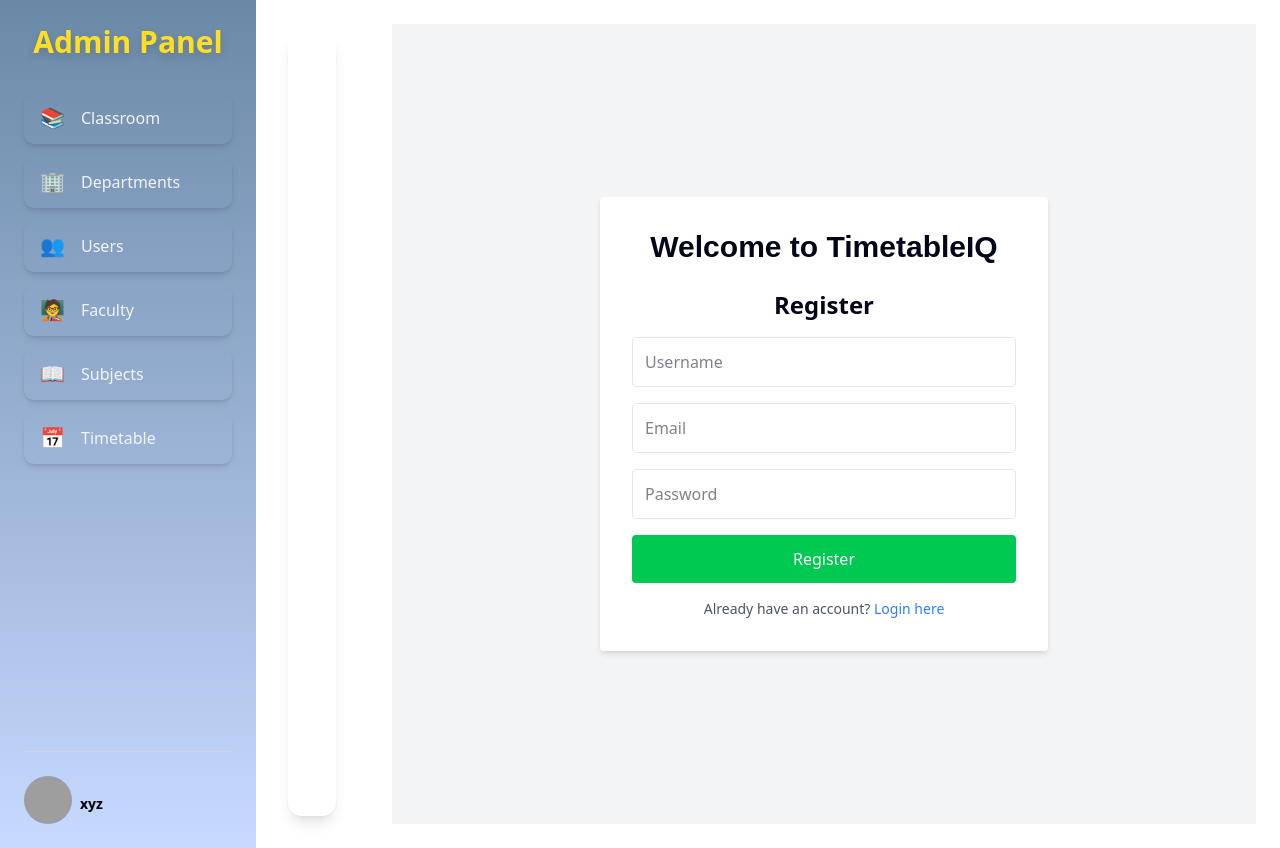
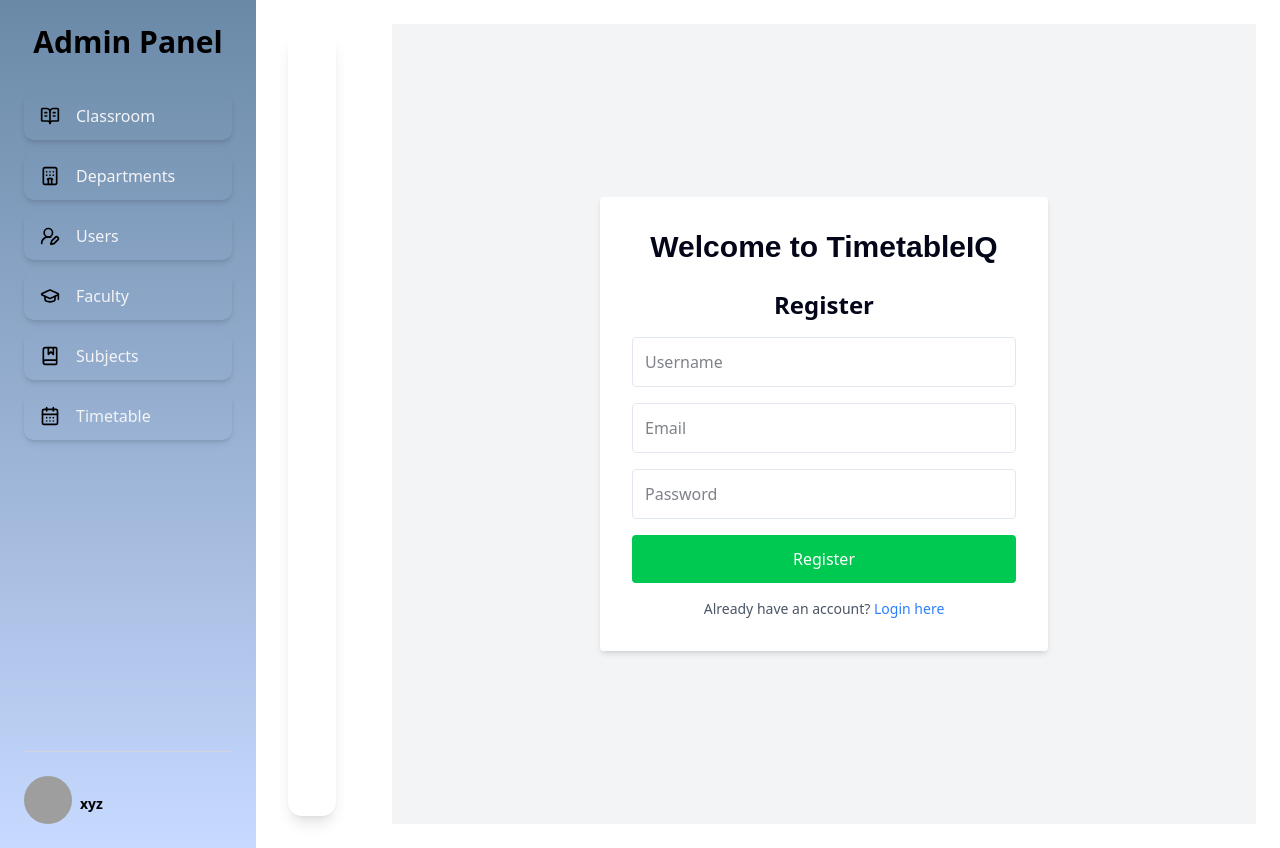
Before and after one commit to lets-code-000/Frontend-Portal, a SvelteKit app: page / in a window 1280 px wide. Built offline with nearby package versions, Linux system fonts and the light colour scheme; grey boxes are pictures that could not be loaded.

Commit message:
Sidebar icons (#58)
* icons added for faculty and departemnt

* added icons in sidebar and updated readme

---------

Co-authored-by: apekshagangurde <apekshagangurde08@gmail.com>

```diff
--- a/src/routes/component/Sidebar.svelte
+++ b/src/routes/component/Sidebar.svelte
@@ -2,13 +2,15 @@
 	import { goto } from '$app/navigation';
 	import * as Avatar from '$lib/components/ui/avatar/index.js';
 
+	import { BookOpenText,Hotel,UserRoundPen,GraduationCap,BookMarked,CalendarDays } from 'lucide-svelte';
+
 	const menuItems = [
-		{ name: 'Classroom', path: '../classroom', icon: '📚' },
-		{ name: 'Departments', path: '../department', icon: '🏢' },
-		{ name: 'Users', path: '/user', icon: '👥' },
-		{ name: 'Faculty', path: '/faculty', icon: '🧑‍🏫' },
-		{ name: 'Subjects', path: '/subject', icon: '📖'},
-		{ name: 'Timetable', path: '/timetable', icon: '📅' }
+		{ name: 'Classroom', path: '../classroom', icon: BookOpenText },
+		{ name: 'Departments', path: '../department', icon: Hotel },
+		{ name: 'Users', path: '/user', icon: UserRoundPen },
+		{ name: 'Faculty', path: '/faculty', icon: GraduationCap},
+		{ name: 'Subjects', path: '/subject', icon: BookMarked},
+		{ name: 'Timetable', path: '/timetable', icon: CalendarDays }
 	];
 
 	function navigate(path: string) {
@@ -24,7 +26,7 @@
 	>
 		<!-- Top Section -->
 		<div>
-			<h1 class="mb-8 text-center text-3xl font-bold text-yellow-300 drop-shadow-lg">
+			<h1 class="mb-8 text-center text-3xl font-bold text-black">
 				Admin Panel
 			</h1>
 
@@ -34,7 +36,8 @@
                     shadow-md transition-all duration-300 hover:bg-white hover:text-blue-700"
 					on:click={() => navigate(item.path)}
 				>
-					<span class="text-xl">{item.icon}</span>
+					<svelte:component this={item.icon} class="w-5 h-5 text-black" />
+
 					<span>{item.name}</span>
 				</button>
 			{/each}
```
Also changed, not shown: 1 other file (tests, documents, lock files or other folders).
